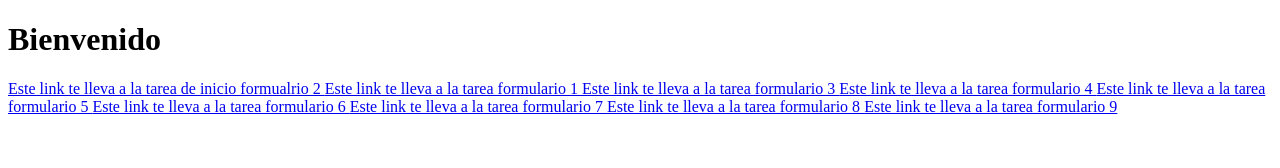
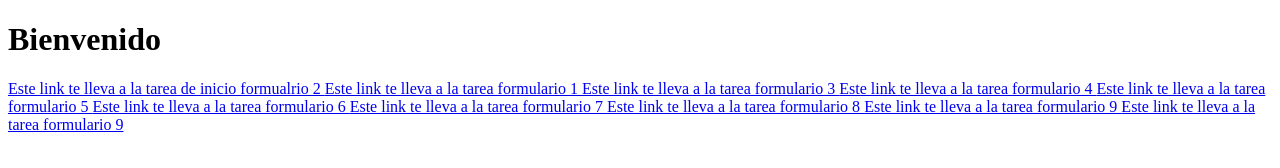
Before and after one commit to AndreaOrtiz26/TAREAS_WEB, a plain HTML site: page TAREAS/index.html in a window 1280 px wide. Drawn offline with Linux system fonts and the light colour scheme.

Commit message:
actualizar

```diff
--- a/TAREAS/index.html
+++ b/TAREAS/index.html
@@ -17,7 +17,7 @@
                             <a href="tarea7/tarea7.html">Este link te lleva a la tarea formulario 7
                                 <a href="tarea8/tarea8.html">Este link te lleva a la tarea formulario 8
                                     <a href="tarea9/tarea9.html">Este link te lleva a la tarea formulario 9
-
+                                        <a href="tarea9/tarea9.html">Este link te lleva a la tarea formulario 9
 
     </a>
 </body>
```
